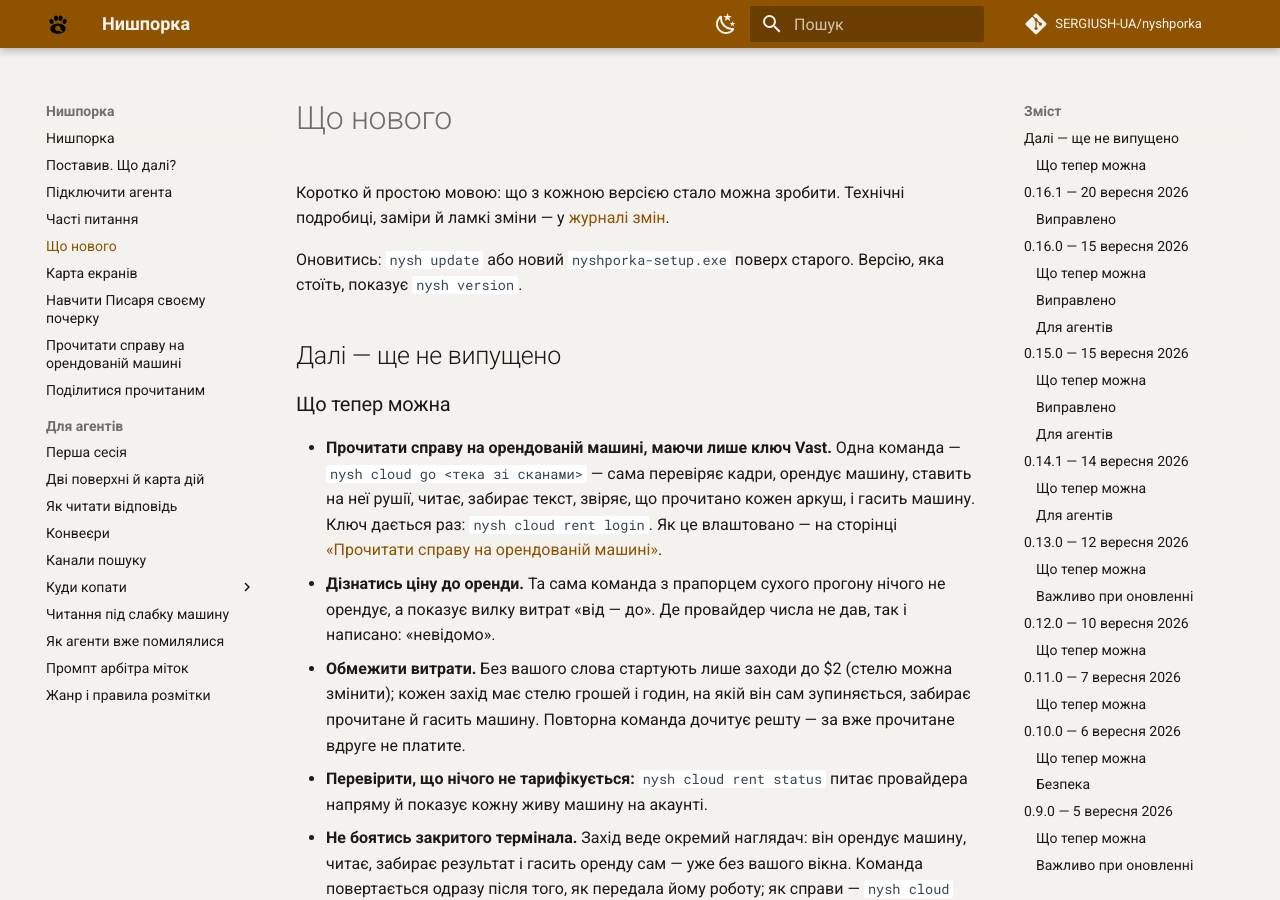
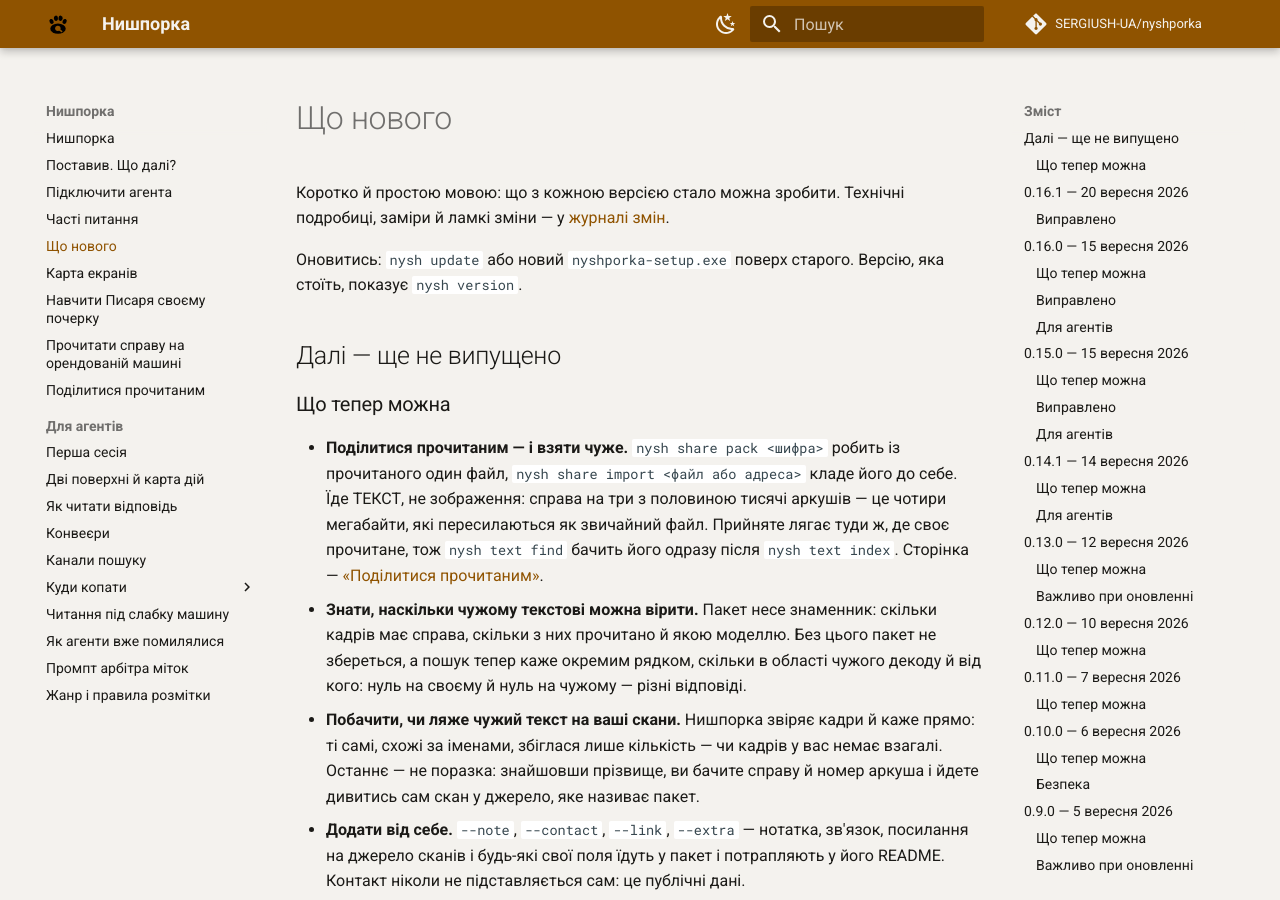
Before and after one commit to SERGIUSH-UA/nyshporka, an MkDocs documentation site: the page built from docs/whats-new.md, in a window 1280 px wide and 900 px high. Built offline with MkDocs 1.6.1 and Material for MkDocs 9.7.7, drawn with Linux system fonts in a browser that asks for light colours; comment, search, counter and statistics services are not loaded; some of the changed text lies outside the part shown.

```diff
--- a/docs/whats-new.md
+++ b/docs/whats-new.md
@@ -11,6 +11,26 @@
 
 ### Що тепер можна
 
+- **Поділитися прочитаним — і взяти чуже.** `nysh share pack <шифра>` робить із
+  прочитаного один файл, `nysh share import <файл або адреса>` кладе його до
+  себе. Їде ТЕКСТ, не зображення: справа на три з половиною тисячі аркушів —
+  це чотири мегабайти, які пересилаються як звичайний файл. Прийняте лягає
+  туди ж, де своє прочитане, тож `nysh text find` бачить його одразу після
+  `nysh text index`. Сторінка — [«Поділитися прочитаним»](share.md).
+- **Знати, наскільки чужому текстові можна вірити.** Пакет несе знаменник: скільки
+  кадрів має справа, скільки з них прочитано й якою моделлю. Без цього пакет
+  не збереться, а пошук тепер каже окремим рядком, скільки в області чужого
+  декоду й від кого: нуль на своєму й нуль на чужому — різні відповіді.
+- **Побачити, чи ляже чужий текст на ваші скани.** Нишпорка звіряє кадри й каже
+  прямо: ті самі, схожі за іменами, збіглася лише кількість — чи кадрів у вас немає
+  взагалі. Останнє — не поразка: знайшовши прізвище, ви бачите справу й номер аркуша
+  і йдете дивитись сам скан у джерело, яке називає пакет.
+- **Додати від себе.** `--note`, `--contact`, `--link`, `--extra` — нотатка, зв'язок,
+  посилання на джерело сканів і будь-які свої поля їдуть у пакет і потрапляють
+  у його README. Контакт ніколи не підставляється сам: це публічні дані.
+- **Бачити, що віддано й прийнято:** `nysh share list` і `nysh share stats`. Прийняті
+  пакети зберігаються: факт, узятий із чужого тексту, має на що спиратись і
+  тоді, коли того завантаження вже немає.
 - **Прочитати справу на орендованій машині, маючи лише ключ Vast.** Одна
   команда — `nysh cloud go <тека зі сканами>` — сама перевіряє кадри, орендує
   машину, ставить на неї рушії, читає, забирає текст, звіряє, що прочитано
```
Also changed, not shown: CHANGELOG.md (+46 -0 lines), 3 other files.
